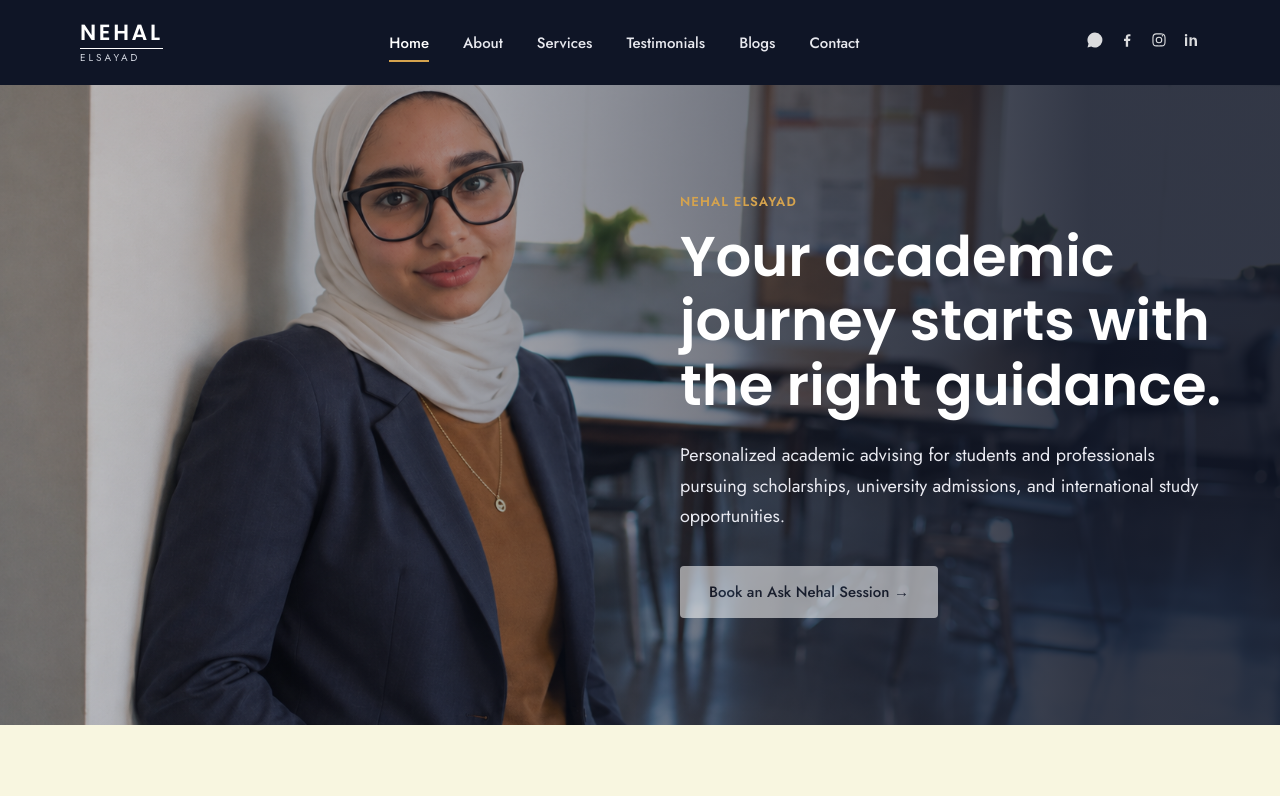
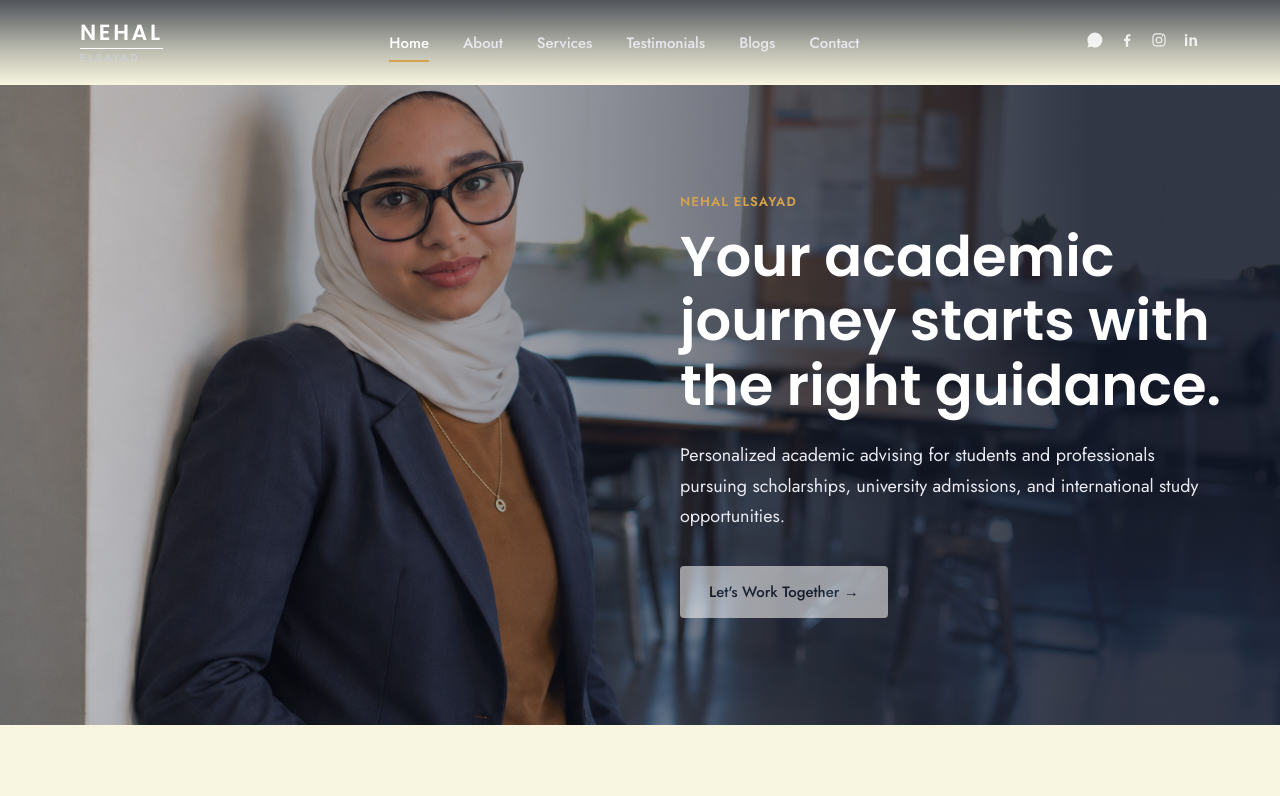
Before and after one commit to MoatazElsayad/nehal-advising, a React (Vite) app: page / in a window 1280 px wide. Shown: the top 796 px of the page. Built offline with nearby package versions, Linux system fonts and the light colour scheme.

Commit message:
Transparent home header, full-width about photo, filled blog photo, home button label

```diff
--- a/src/components/Header.css
+++ b/src/components/Header.css
@@ -4,6 +4,10 @@
   position: sticky;
   top: 0;
   z-index: 100;
+}
+
+.site-header.is-transparent {
+  background: linear-gradient(180deg, rgba(15, 21, 38, 0.72) 0%, rgba(15, 21, 38, 0.25) 60%, rgba(15, 21, 38, 0) 100%);
 }
 
 .header-inner {
--- a/src/components/Header.jsx
+++ b/src/components/Header.jsx
@@ -1,4 +1,4 @@
-import { NavLink, Link } from 'react-router-dom';
+import { NavLink, Link, useLocation } from 'react-router-dom';
 import { useState } from 'react';
 import './Header.css';
 
@@ -42,9 +42,11 @@ function Icon({ name }) {
 
 export default function Header() {
   const [open, setOpen] = useState(false);
+  const location = useLocation();
+  const onHome = location.pathname === '/';
 
   return (
-    <header className="site-header">
+    <header className={`site-header ${onHome ? 'is-transparent' : ''}`}>
       <div className="container header-inner">
         <Link to="/" className="logo" onClick={() => setOpen(false)}>
           <span className="logo-name">NEHAL</span>
--- a/src/data/blogs.js
+++ b/src/data/blogs.js
@@ -8,6 +8,7 @@ export const blogs = [
       'What does an independent academic advisor actually do? This article explains how independent advising differs from university agencies, what support an advisor can provide, why the service is paid, how your privacy and ownership of the application are protected, and why the goal is always to help you present the strongest and most authentic version of your own profile!',
     date: 'August 22, 2026',
     image: advisingImg,
+    cover: true,
     body: [
       { type: 'p', text: 'Applying to a university or scholarship can feel overwhelming. There are programs to compare, admission requirements to understand, essays to write, deadlines to manage, funding opportunities to research, and important decisions to make about your future.' },
       { type: 'p', text: 'This is where an independent academic advisor can support you.' },
--- a/src/pages/About.css
+++ b/src/pages/About.css
@@ -15,8 +15,7 @@
 .about-portrait img {
   width: 100%;
   border-radius: 6px;
-  object-fit: cover;
-  aspect-ratio: 4/5;
+  display: block;
 }
 
 .about-copy-grid {
--- a/src/pages/Blogs.css
+++ b/src/pages/Blogs.css
@@ -33,6 +33,17 @@
   object-fit: contain;
 }
 
+.blog-card-media.is-cover {
+  padding: 0;
+  background: var(--navy);
+}
+
+.blog-card-media.is-cover img {
+  width: 100%;
+  height: 100%;
+  object-fit: cover;
+}
+
 .blog-card-body {
   padding: 26px 28px 30px;
   flex: 1;
--- a/src/pages/Blogs.jsx
+++ b/src/pages/Blogs.jsx
@@ -14,7 +14,7 @@ export default function Blogs() {
           <div className="blog-grid">
             {blogs.map((b) => (
               <Link to={`/blogs/${b.slug}`} className="blog-card" key={b.slug}>
-                <div className="blog-card-media">
+                <div className={`blog-card-media ${b.cover ? 'is-cover' : ''}`}>
                   <img src={b.image} alt="" />
                 </div>
                 <div className="blog-card-body">
--- a/src/pages/Home.jsx
+++ b/src/pages/Home.jsx
@@ -19,10 +19,10 @@ export default function Home() {
           </p>
           {GOOGLE_FORM_URL ? (
             <a className="btn btn-light" href={GOOGLE_FORM_URL} target="_blank" rel="noreferrer">
-              Book an Ask Nehal Session &rarr;
+              Let's Work Together &rarr;
             </a>
           ) : (
-            <span className="btn btn-light btn-disabled">Book an Ask Nehal Session &rarr;</span>
+            <span className="btn btn-light btn-disabled">Let's Work Together &rarr;</span>
           )}
         </div>
       </section>
```
